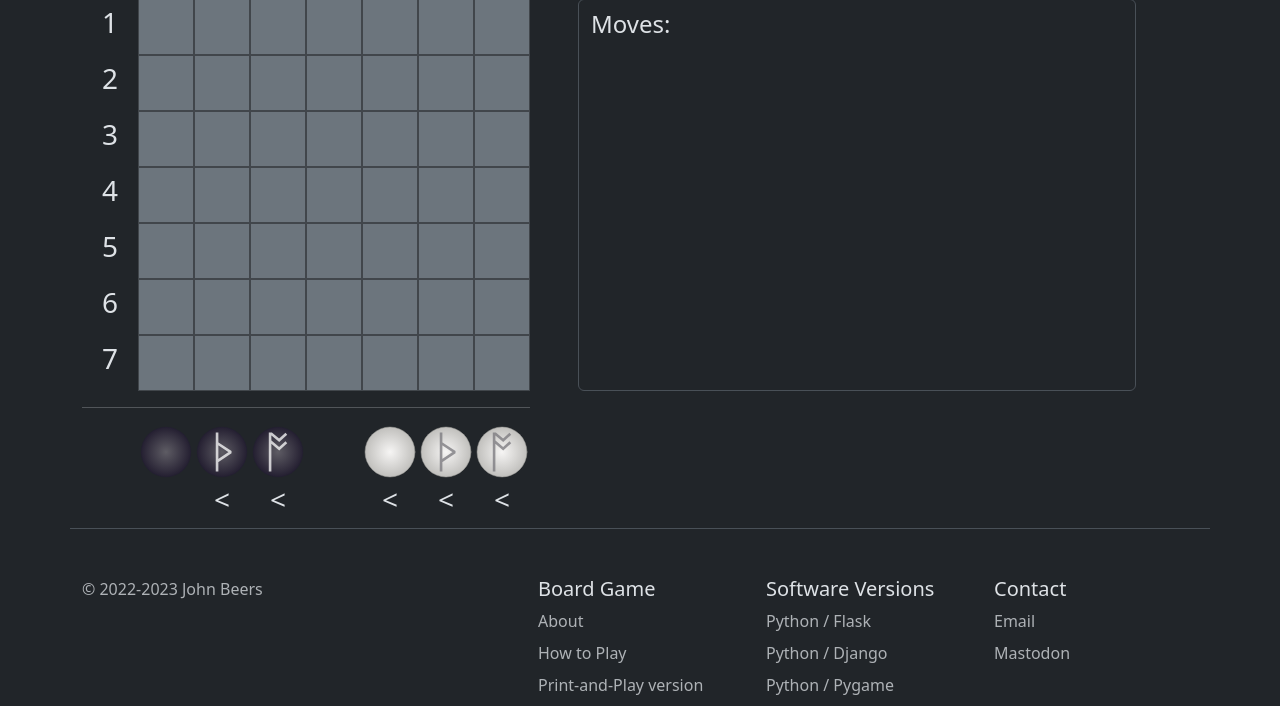
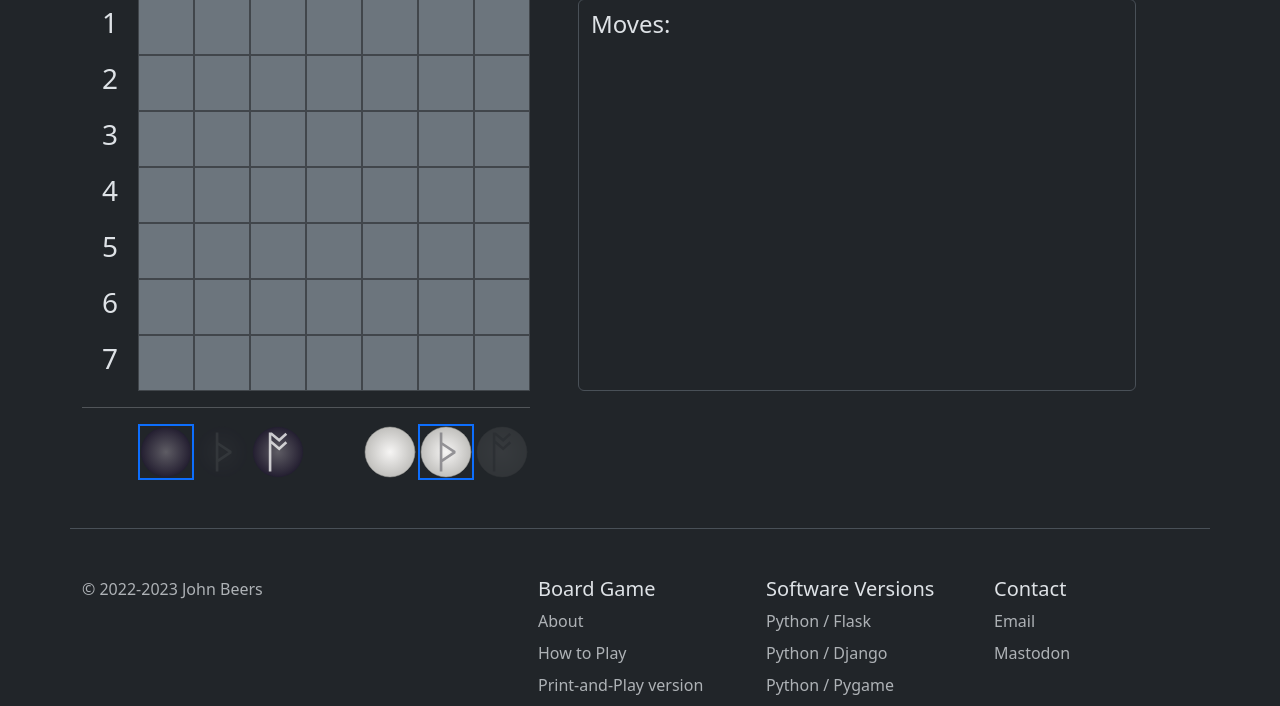
Before and after one commit to jaerrib/maerstanas_python, a Flask app: page /upgrade in a window 1280 px wide. Shown: the part 129-835 px from the top of the page. Run offline with Flask 3, Linux system fonts and the light colour scheme; some libraries are stand-ins or nearby versions.

Commit message:
Add style for selected and disabled stones

```diff
--- a/app/static/css/style.css
+++ b/app/static/css/style.css
@@ -15,3 +15,11 @@
     max-height: 100%;
     max-width: 100%;
 }
+
+.stone-selected {
+    outline: 2px solid var(--bs-primary);
+}
+
+.stone-disabled {
+    opacity: 0.1;
+}
--- a/app/templates/upgrade-game.html
+++ b/app/templates/upgrade-game.html
@@ -54,13 +54,13 @@
                     <!-- Stone Selection -->
                     <div class="d-flex">
                         <div class="square"></div>
-                        <div class="square"><a href="/stone/1/0"><img src="{{ url_for('static', filename='img/dark_stone.svg') }}" class="stone" alt="dark stone"></a></div>
-                        <div class="square"><a href="/stone/1/1"><img src="{{ url_for('static', filename='img/dark_thunder_stone.svg') }}" class="stone" alt="dark thunder stone"></a><</div>
-                        <div class="square"><a href="/stone/1/2"><img src="{{ url_for('static', filename='img/dark_woden_stone.svg') }}" class="stone" alt="dark Woden stone"></a><</div>
+                        <div class="square"><a href="/stone/1/0"><img src="{{ url_for('static', filename='img/dark_stone.svg') }}" class="stone stone-selected" alt="dark stone"></a></div>
+                        <div class="square"><a href="/stone/1/1"><img src="{{ url_for('static', filename='img/dark_thunder_stone.svg') }}" class="stone stone-disabled" alt="dark thunder stone"></a></div>
+                        <div class="square"><a href="/stone/1/2"><img src="{{ url_for('static', filename='img/dark_woden_stone.svg') }}" class="stone" alt="dark Woden stone"></a></div>
                         <div class="square"></div>
-                        <div class="square"><a href="/stone/1/0"><img src="{{ url_for('static', filename='img/light_stone.svg') }}" class="stone" alt="light stone"></a><</div>
-                        <div class="square"><a href="/stone/1/1"><img src="{{ url_for('static', filename='img/light_thunder_stone.svg') }}" class="stone" alt="light thunder stone"></a><</div>
-                        <div class="square"><a href="/stone/1/2"><img src="{{ url_for('static', filename='img/light_woden_stone.svg') }}" class="stone" alt="light Woden stone"></a><</div>
+                        <div class="square"><a href="/stone/1/0"><img src="{{ url_for('static', filename='img/light_stone.svg') }}" class="stone" alt="light stone"></a></div>
+                        <div class="square"><a href="/stone/1/1"><img src="{{ url_for('static', filename='img/light_thunder_stone.svg') }}" class="stone  stone-selected" alt="light thunder stone"></a></div>
+                        <div class="square"><a href="/stone/1/2"><img src="{{ url_for('static', filename='img/light_woden_stone.svg') }}" class="stone  stone-disabled" alt="light Woden stone"></a></div>
                     </div>
                     <!-- End Stone Selection -->
                 </div>
```
